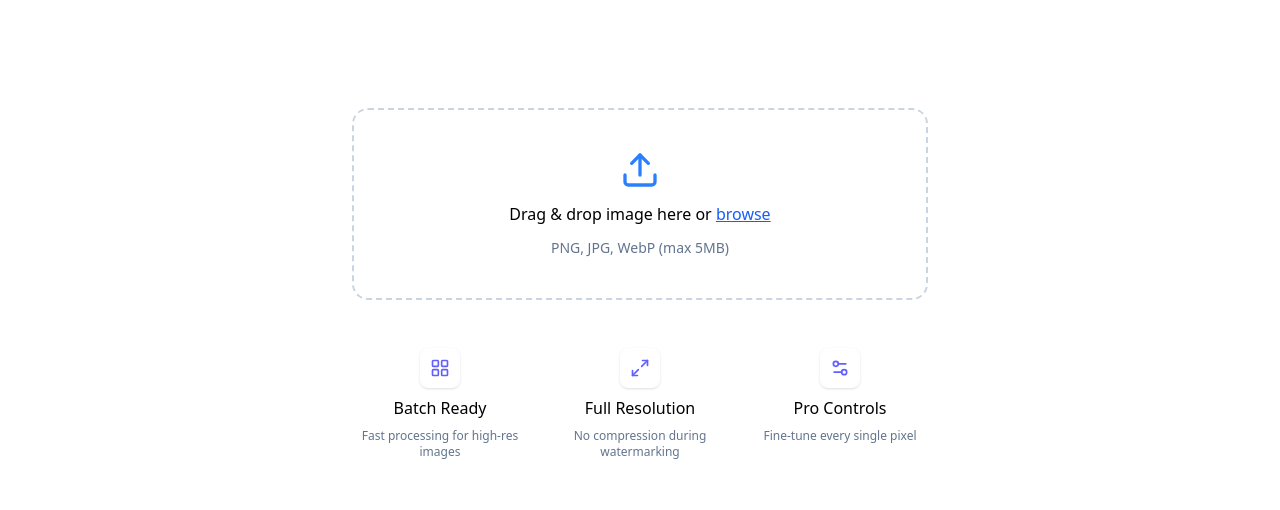
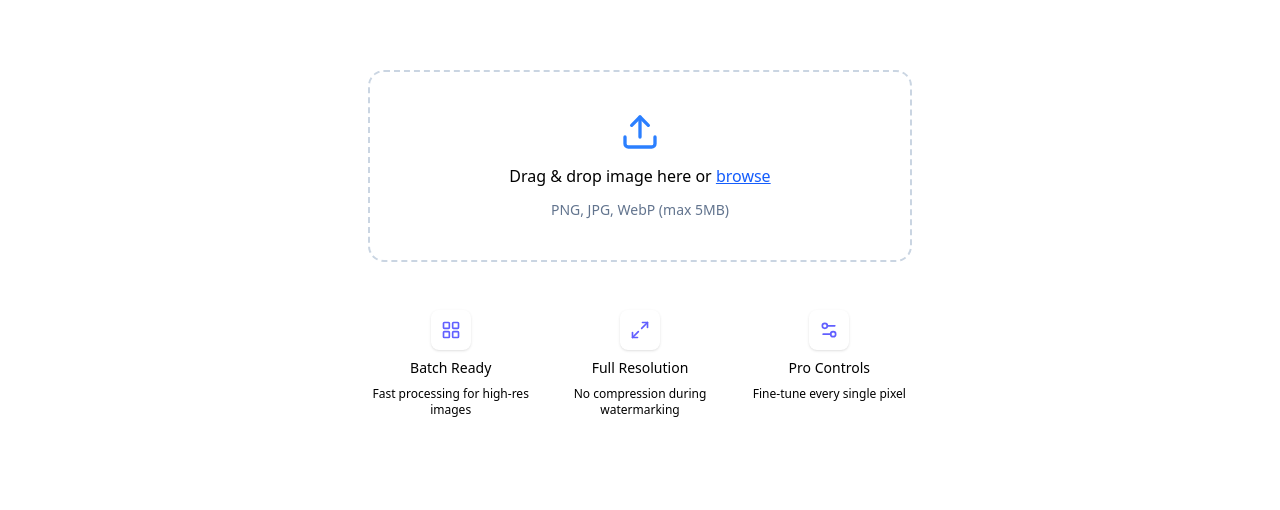
Before and after one commit to Kumar-Munna-dev/a2tools, a Next.js app: page /tools/imageTools/watermark-tool in a window 1280 px wide. Shown: the part 196-706 px from the top of the page. Built offline with nearby package versions, Linux system fonts and the light colour scheme.

Commit message:
add dark mode and light mode secound

```diff
--- a/app/tools/imageTools/watermark-tool/ImageWatermarkTool.tsx
+++ b/app/tools/imageTools/watermark-tool/ImageWatermarkTool.tsx
@@ -1,27 +1,15 @@
 "use client";
 
-import React, { useState, useCallback, useRef, useEffect } from 'react';
+import React, { useState, useRef } from 'react';
 import {
-  Plus,
-  Download,
-  Trash2,
-  Type,
-  Image as ImageIcon,
   Settings2,
-  Move,
-  Eye,
-  Github,
   Maximize2,
-  RefreshCw,
   LayoutGrid
 } from 'lucide-react';
 import { ImageFile, WatermarkConfig } from '@/app/types';
 import Sidebar from '@/app/components/Sidebar';
 import CanvasPreview from '@/app/components/CanvasPreview';
 import ImageDropzone from '@/app/components/ImageDropzone';
-
-
-
 
 const DEFAULT_CONFIG: WatermarkConfig = {
   type: 'text',
@@ -43,7 +31,9 @@ export default function App() {
   const [logoImage, setLogoImage] = useState<ImageFile | null>(null);
   const [config, setConfig] = useState<WatermarkConfig>(DEFAULT_CONFIG);
   const [isExporting, setIsExporting] = useState(false);
-  const canvasRef = useRef<HTMLCanvasElement>(null);
+
+  // FIX: Use null! to satisfy strict TypeScript RefObject requirements
+  const canvasRef = useRef<HTMLCanvasElement>(null!);
 
   const handleImageUpload = (file: File, type: 'source' | 'logo') => {
     const reader = new FileReader();
@@ -71,67 +61,62 @@ export default function App() {
     reader.readAsDataURL(file);
   };
 
-
   const downloadImage = () => {
-    if (!canvasRef.current) return;
+    if (!canvasRef.current || !sourceImage) return;
     setIsExporting(true);
 
-    // Small delay to show feedback if needed, but usually instant
-    setTimeout(() => {
+    try {
       const link = document.createElement('a');
-      link.download = `watermarked-${sourceImage?.file.name || 'image'}.png`;
-      link.href = canvasRef.current!.toDataURL('image/png', 1.0);
+      const originalName = sourceImage.file.name.split('.')[0];
+      link.download = `watermarked-${originalName}.png`;
+      link.href = canvasRef.current.toDataURL('image/png', 1.0);
       link.click();
+    } catch (err) {
+      console.error("Export failed", err);
+    } finally {
       setIsExporting(false);
-    }, 100);
-  };
-
-  const resetAll = () => {
-    setSourceImage(null);
-    setLogoImage(null);
-    setConfig(DEFAULT_CONFIG);
+    }
   };
 
   return (
-    <div className="mt-20 flex flex-col h-screen dark:bg-slate-950 overflow-hidden ">
+    <div className="min-h-screen flex flex-col dark:bg-slate-950 dark:text-slate-50 overflow-x-hidden">
+      <main className="flex-1 flex flex-col md:flex-row overflow-hidden pt-20">
 
-
-      <main className="flex-1 flex overflow-hidden">
         {/* Workspace Area */}
-        <div className="flex-1 relative flex items-center justify-center md: dark:bg-slate-800 ">
+        <div className="flex-1 relative flex items-center justify-center  p-4 overflow-auto">
           {!sourceImage ? (
-            <div className="max-w-xl w-full">
+            <div className="max-w-xl w-full px-4">
               <ImageDropzone
                 onFileSelect={(file) => handleImageUpload(file, 'source')}
               />
 
               <div className="mt-12 grid grid-cols-1 md:grid-cols-3 gap-6 text-center">
                 <div className="space-y-2">
-                  <div className="w-10 h-10 bg-white rounded-lg shadow-sm flex items-center justify-center mx-auto">
+                  <div className="w-10 h-10 rounded-lg shadow-sm flex items-center justify-center mx-auto">
                     <LayoutGrid className="w-5 h-5 text-indigo-500" />
                   </div>
-                  <h3 className="font-medium dark:text-slate-800">Batch Ready</h3>
-                  <p className="text-xs text-slate-500">Fast processing for high-res images</p>
+                  <h3 className="font-medium text-sm">Batch Ready</h3>
+                  <p className="text-xs ">Fast processing for high-res images</p>
                 </div>
                 <div className="space-y-2">
-                  <div className="w-10 h-10 bg-white rounded-lg shadow-sm flex items-center justify-center mx-auto">
+                  <div className="w-10 h-10  rounded-lg shadow-sm flex items-center justify-center mx-auto">
                     <Maximize2 className="w-5 h-5 text-indigo-500" />
                   </div>
-                  <h3 className="font-medium dark:text-slate-800">Full Resolution</h3>
-                  <p className="text-xs text-slate-500">No compression during watermarking</p>
+                  <h3 className="font-medium text-sm">Full Resolution</h3>
+                  <p className="text-xs ">No compression during watermarking</p>
                 </div>
                 <div className="space-y-2">
-                  <div className="w-10 h-10 bg-white rounded-lg shadow-sm flex items-center justify-center mx-auto">
+                  <div className="w-10 h-10 rounded-lg shadow-sm flex items-center justify-center mx-auto">
                     <Settings2 className="w-5 h-5 text-indigo-500" />
                   </div>
-                  <h3 className="font-medium dark:text-slate-800">Pro Controls</h3>
-                  <p className="text-xs text-slate-500">Fine-tune every single pixel</p>
+                  <h3 className="font-medium text-sm">Pro Controls</h3>
+                  <p className="text-xs">Fine-tune every single pixel</p>
                 </div>
               </div>
             </div>
           ) : (
-            <div className=' ' >
-              <div className="w-full flex items-center justify-center overflow-auto shadow-2xl shadow-cyan-950">
+            <div className="flex flex-col items-center w-full max-w-full">
+              <div className="w-full flex items-center justify-center shadow-2xl rounded-lg overflow-hidden border dark:border-slate-800">
                 <CanvasPreview
                   sourceImage={sourceImage}
                   logoImage={logoImage}
@@ -139,35 +124,37 @@ export default function App() {
                   canvasRef={canvasRef}
                 />
               </div>
-              <div className='flex h-100 w-full items-center justify-center custom-scrollbar  not-sr-only md:sr-only'>
 
+              {/* Mobile Sidebar (Visible only on small screens) */}
+              <div className="w-full mt-6 md:hidden">
                 <Sidebar
                   config={config}
                   setConfig={setConfig}
                   logoImage={logoImage}
-                  onLogoUpload={(file) => handleImageUpload(file,'logo')}
+                  onLogoUpload={(file) => handleImageUpload(file, 'logo')}
                   onRemoveLogo={() => setLogoImage(null)}
                   onDownload={downloadImage}
                   isExporting={isExporting}
                 />
               </div>
             </div>
-
           )}
         </div>
 
-        {/* Controls Sidebar */}
-        <div className='flex sr-only md:not-sr-only'>{sourceImage && (
-          <Sidebar
-            config={config}
-            setConfig={setConfig}
-            logoImage={logoImage}
-            onLogoUpload={(file) => handleImageUpload(file, 'logo')}
-            onRemoveLogo={() => setLogoImage(null)}
-            onDownload={downloadImage}
-            isExporting={isExporting}
-          />
-        )}</div>
+        {/* Desktop Sidebar (Visible only on md+ screens) */}
+        {sourceImage && (
+          <aside className="hidden md:flex w-80 border-l dark:bg-slate-950 overflow-y-auto">
+            <Sidebar
+              config={config}
+              setConfig={setConfig}
+              logoImage={logoImage}
+              onLogoUpload={(file) => handleImageUpload(file, 'logo')}
+              onRemoveLogo={() => setLogoImage(null)}
+              onDownload={downloadImage}
+              isExporting={isExporting}
+            />
+          </aside>
+        )}
       </main>
     </div>
   );
```
